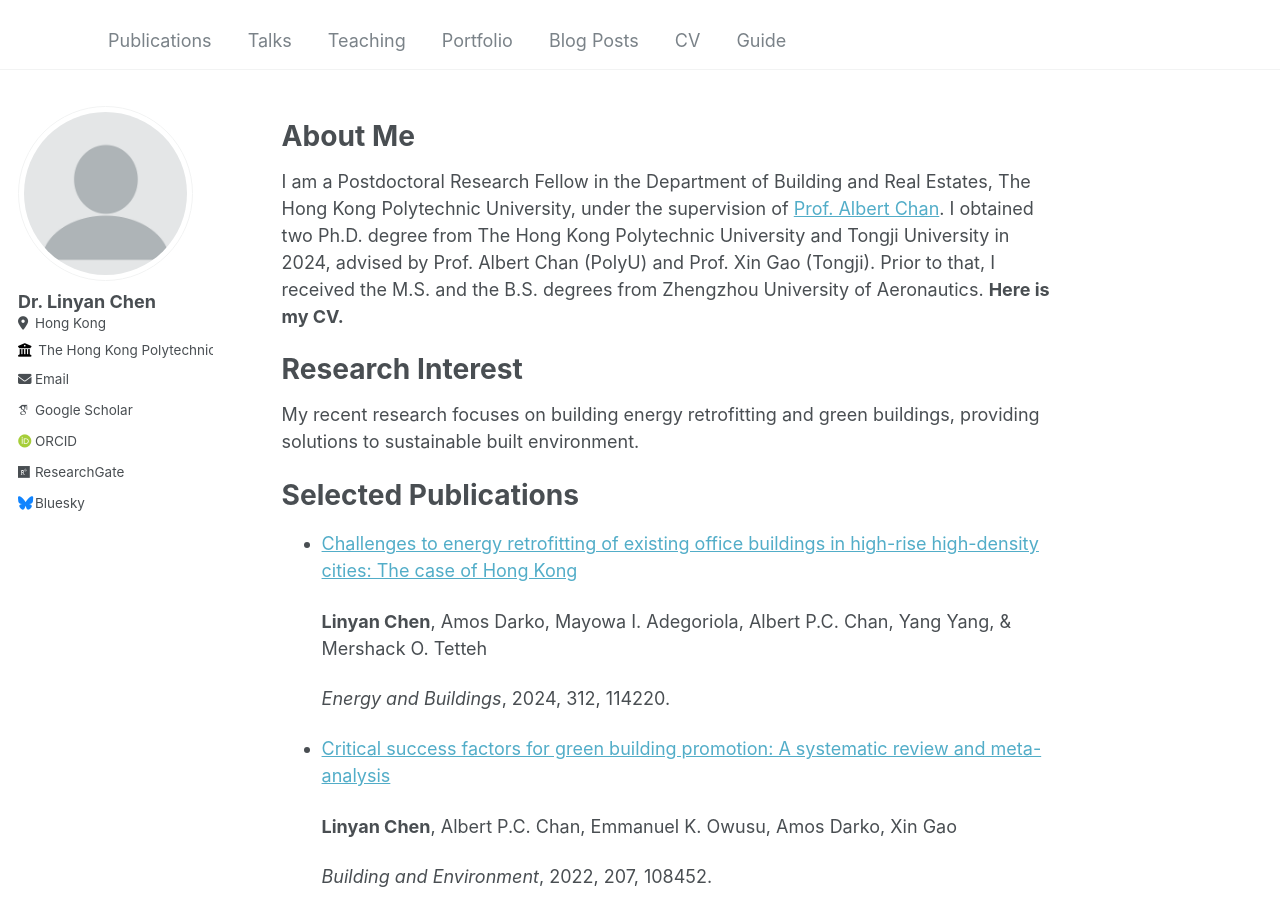
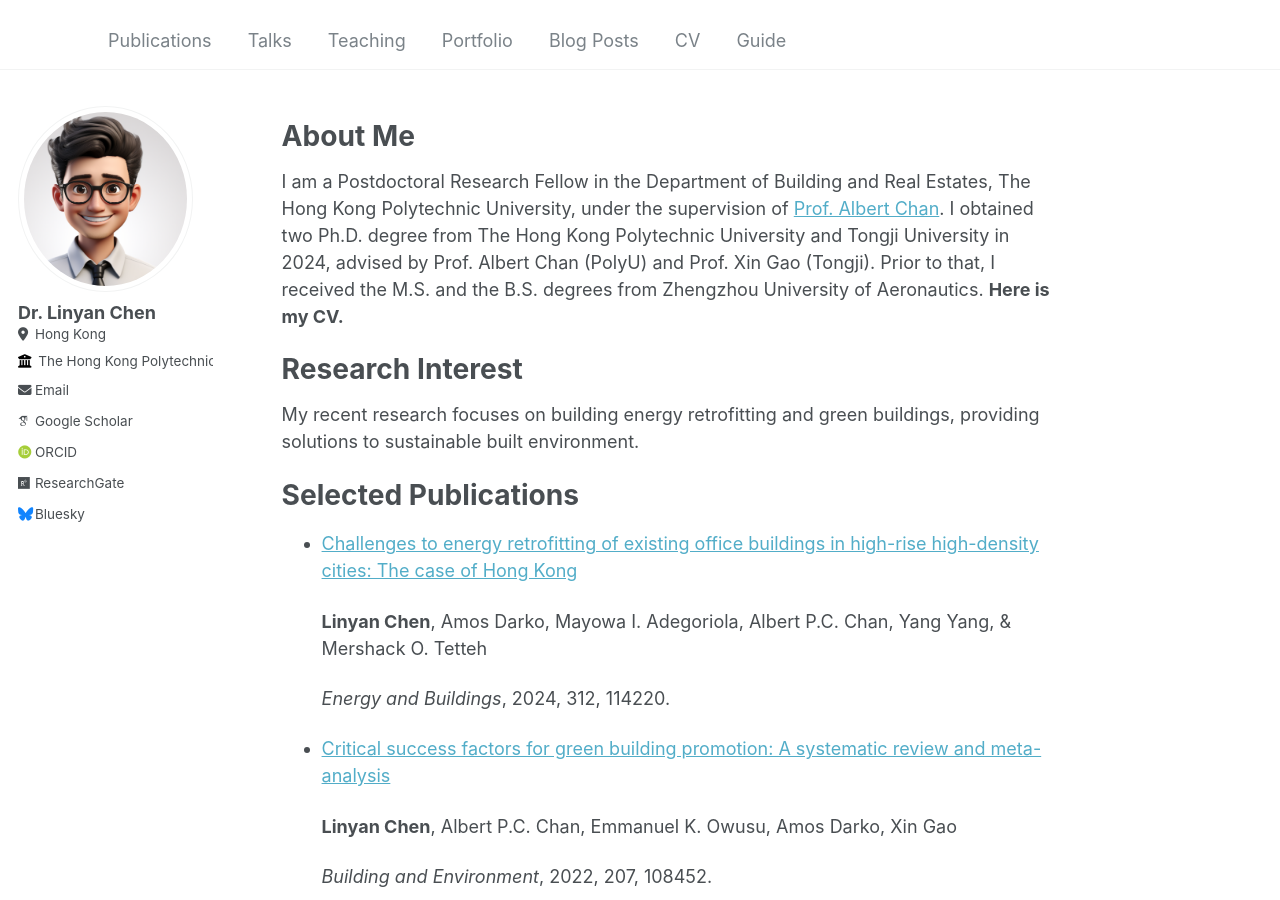
Before and after one commit to LynnChen1/LinyanChen, a Jekyll site: the page built from _pages/about.md, in a window 1280 px wide and 900 px high. Built offline with Jekyll 4.4.1, drawn with Linux system fonts in a browser that asks for light colours; some web fonts are replaced.

Commit message:
Update _config.yml

```diff
--- a/_config.yml
+++ b/_config.yml
@@ -21,7 +21,7 @@ repository               : "https://lynnchen1.github.io/LinyanChen/"
 #               Additional customization can be done by editing /_includes/author-profile.html
 author:
   # Biographic information
-  avatar           : "profile.png"
+  avatar           : "Linyan.png"
   name             : "Dr. Linyan Chen"
   pronouns         : # example: "she/her"
   bio              : #"Short biography for the left-hand sidebar"
```
